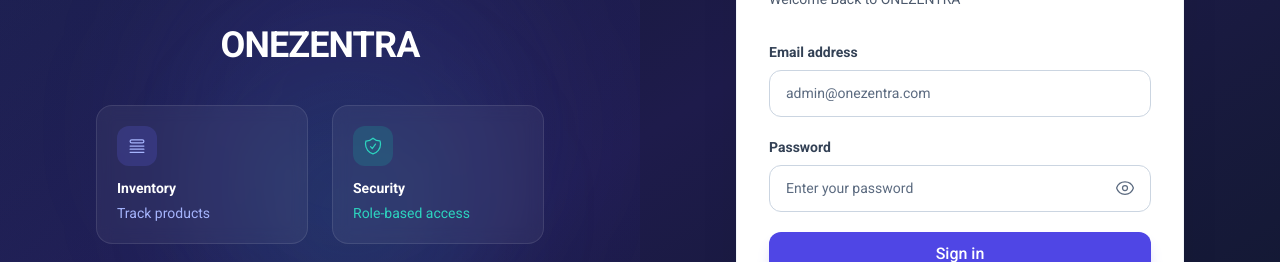
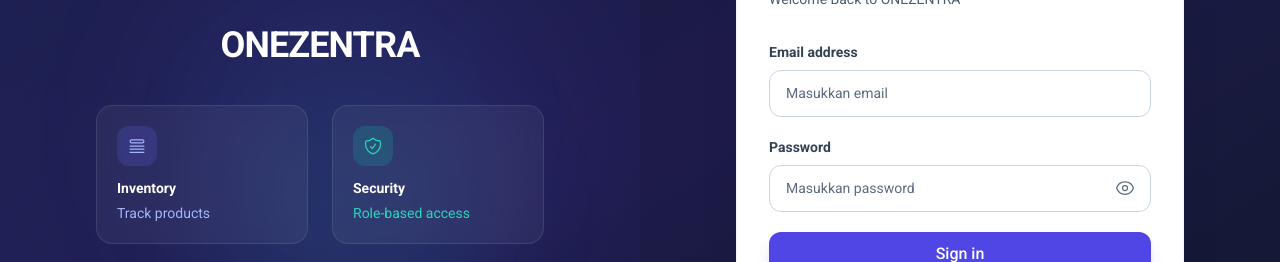
Before and after one commit to 5imonjs/onezentra-app, a Next.js app: page /login in a window 1280 px wide. Shown: the part 262-524 px from the top of the page. Built offline with nearby package versions, Linux system fonts and the light colour scheme; no server answers.

Commit message:
fix(web): hapus contoh email/password di placeholder login

```diff
--- a/src/app/login/page.tsx
+++ b/src/app/login/page.tsx
@@ -145,7 +145,7 @@
                   value={email}
                   onChange={(e) => setEmail(e.target.value)}
                   className="input-field"
-                  placeholder="admin@onezentra.com"
+                  placeholder="Masukkan email"
                   required
                   autoComplete="email"
                 />
@@ -160,7 +160,7 @@
                     value={password}
                     onChange={(e) => setPassword(e.target.value)}
                     className="input-field pr-12"
-                    placeholder="Enter your password"
+                    placeholder="Masukkan password"
                     required
                     autoComplete="current-password"
                   />
```
